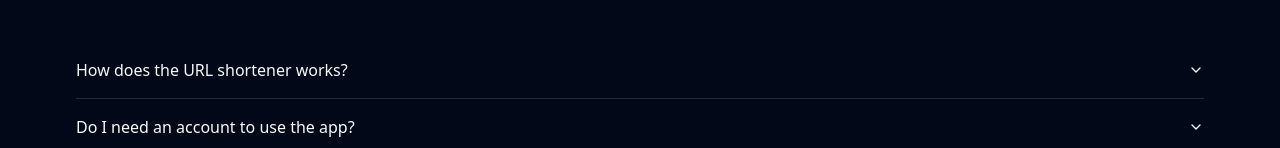
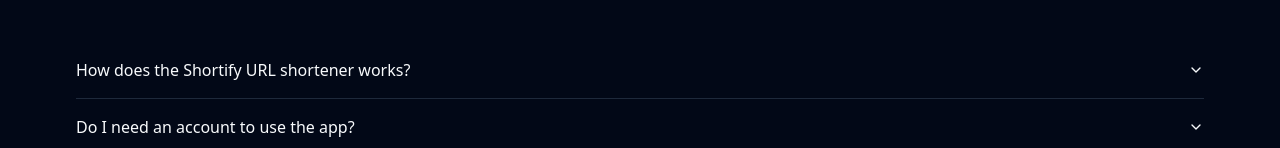
Before and after one commit to srinivas2200030391/Shortify, a React (Vite) app: page / in a window 1280 px wide. Shown: the part 1115-1263 px from the top of the page. Built offline with nearby package versions, Linux system fonts and the light colour scheme.

Commit message:
changed layout

```diff
--- a/src/pages/landing.jsx
+++ b/src/pages/landing.jsx
@@ -1,7 +1,7 @@
-import {Button} from "@/components/ui/button";
-import {Input} from "@/components/ui/input";
-import {useState} from "react";
-import {useNavigate} from "react-router-dom";
+import { Button } from "@/components/ui/button";
+import { Input } from "@/components/ui/input";
+import { useState } from "react";
+import { useNavigate } from "react-router-dom";
 import {
   Accordion,
   AccordionContent,
@@ -45,7 +45,7 @@
       <Accordion type="multiple" collapsible className="w-full md:px-11">
         <AccordionItem value="item-1">
           <AccordionTrigger>
-            How does the  URL shortener works?
+            How does the Shortify URL shortener works?
           </AccordionTrigger>
           <AccordionContent>
             When you enter a long URL, our system generates a shorter version of
```
